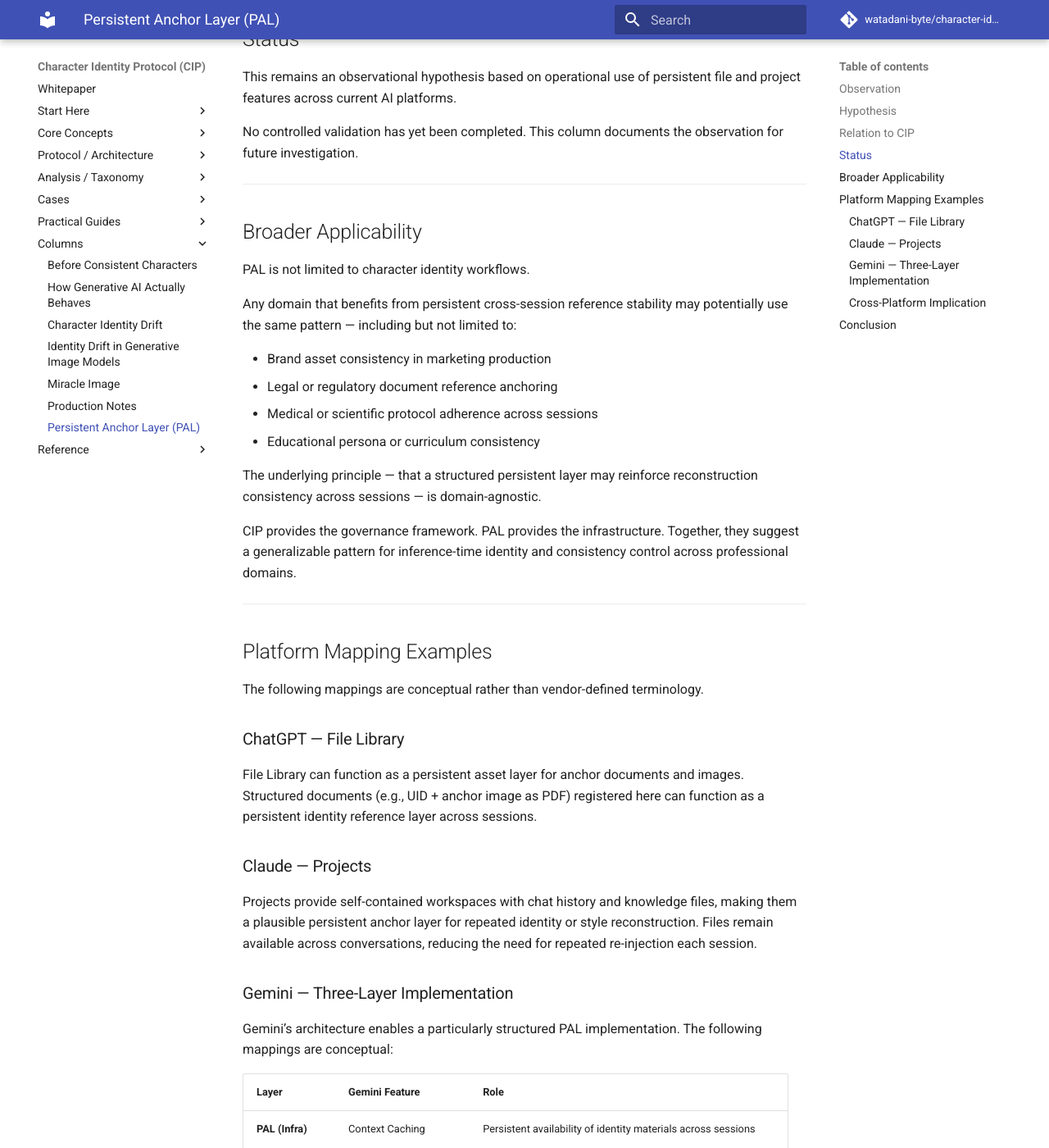
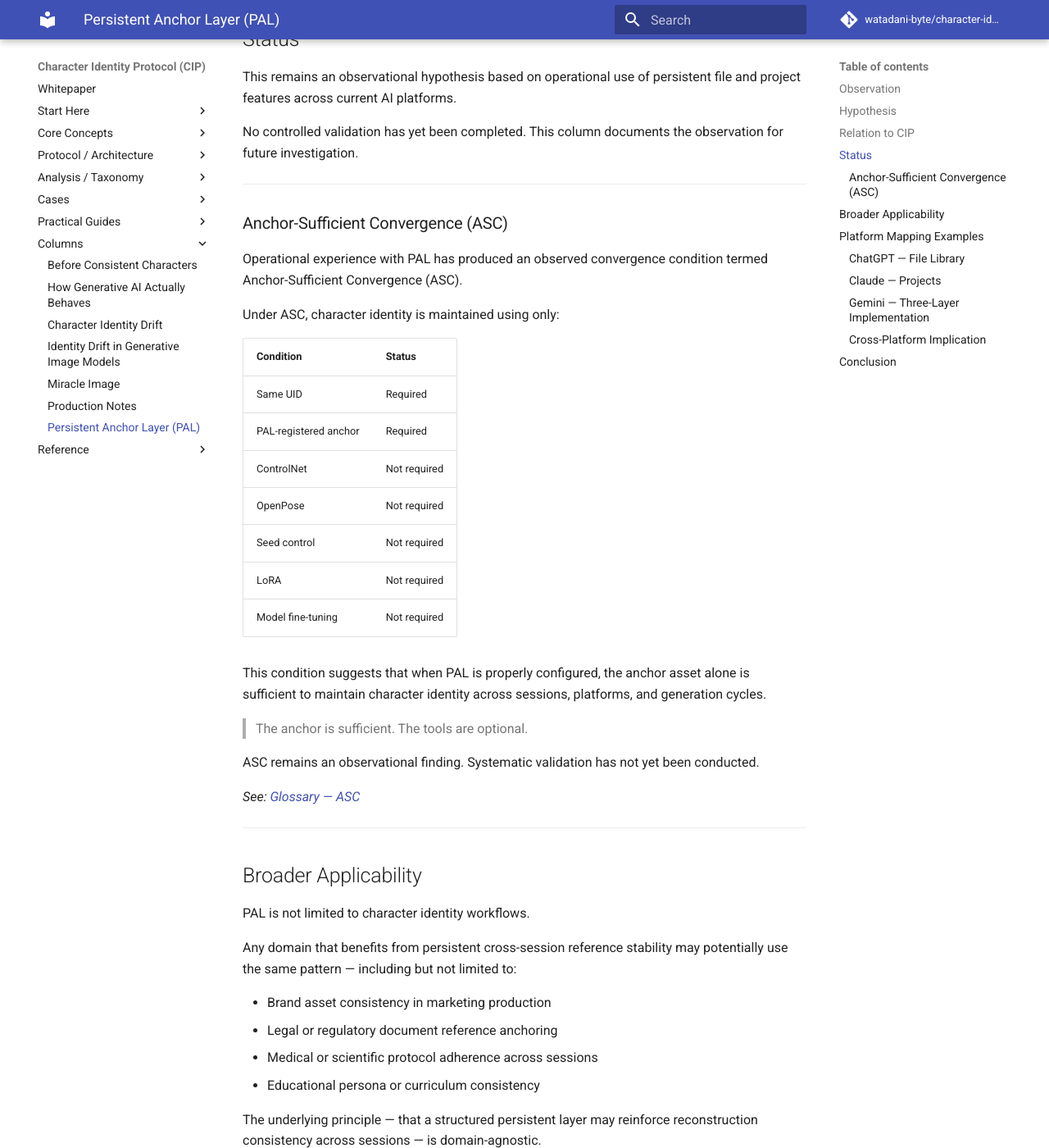
Before and after one commit to watadani-byte/character-identity-protocol, an MkDocs documentation site: the page built from docs/column_pal.md, in a window 1280 px wide and 1400 px high, scrolled down 1419 px. Shown: the whole window at 82% size. Built offline with MkDocs 1.6.1 and Material for MkDocs 9.7.7, drawn with Linux system fonts in a browser that asks for light colours; comment, search, counter and statistics services are not loaded.

Commit message:
column_pal.md を更新

```diff
--- a/docs/column_pal.md
+++ b/docs/column_pal.md
@@ -70,6 +70,38 @@ of persistent file and project features across current AI platforms.
 
 No controlled validation has yet been completed.
 This column documents the observation for future investigation.
+
+-----
+
+### Anchor-Sufficient Convergence (ASC)
+
+Operational experience with PAL has produced an observed
+convergence condition termed
+Anchor-Sufficient Convergence (ASC).
+
+Under ASC, character identity is maintained using only:
+
+|Condition            |Status      |
+|---------------------|------------|
+|Same UID             |Required    |
+|PAL-registered anchor|Required    |
+|ControlNet           |Not required|
+|OpenPose             |Not required|
+|Seed control         |Not required|
+|LoRA                 |Not required|
+|Model fine-tuning    |Not required|
+
+This condition suggests that when PAL is properly
+configured, the anchor asset alone is sufficient to
+maintain character identity across sessions, platforms,
+and generation cycles.
+
+> The anchor is sufficient. The tools are optional.
+
+ASC remains an observational finding.
+Systematic validation has not yet been conducted.
+
+*See: [Glossary — ASC](glossary.md)*
 
 -----
 
```
